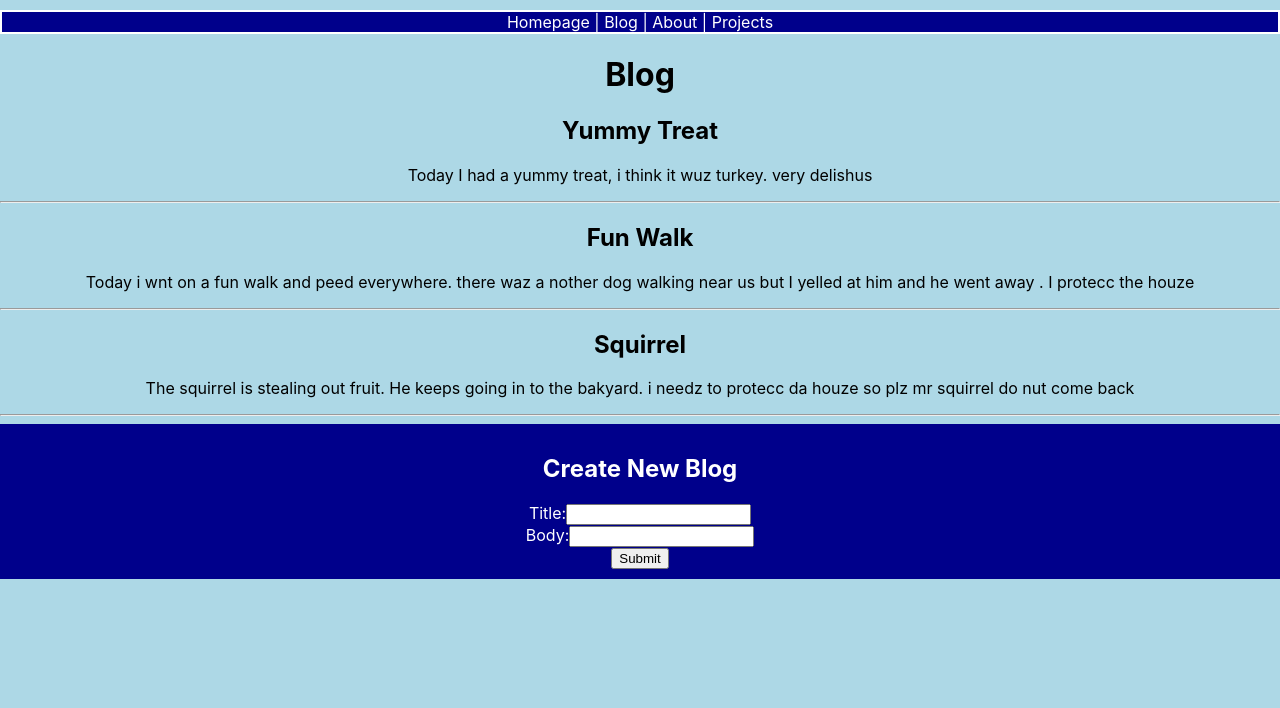
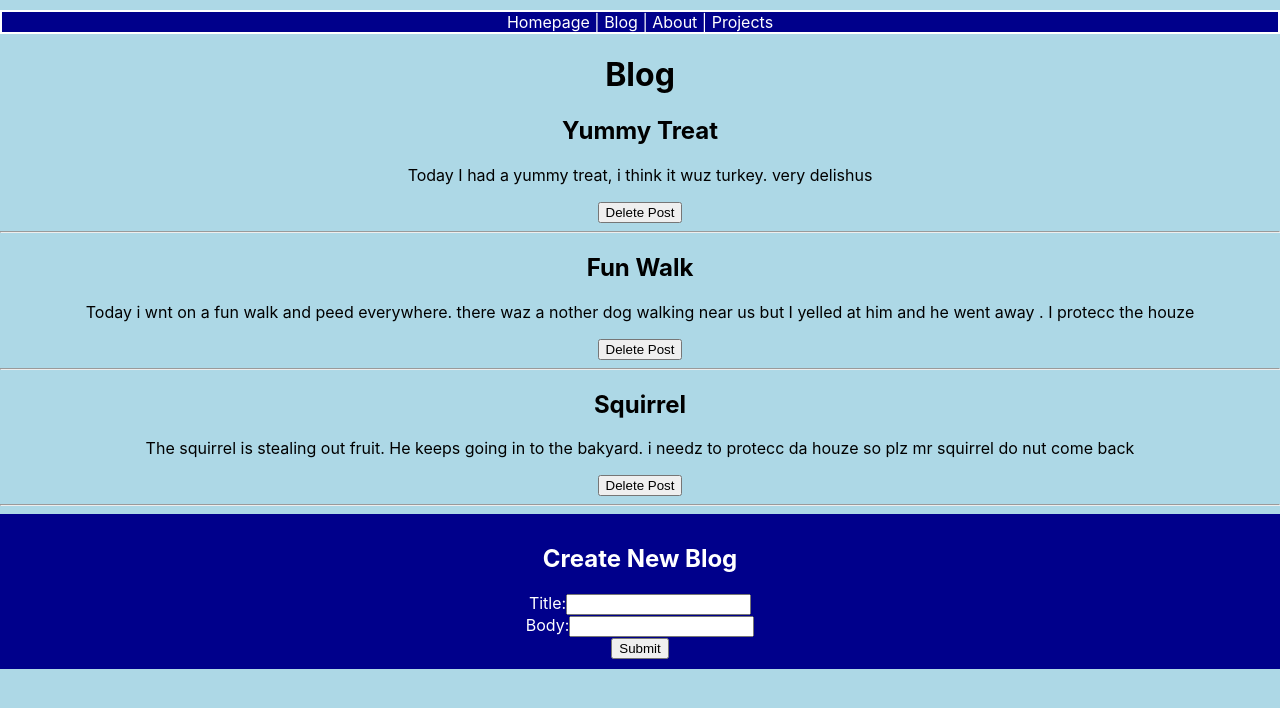
Before and after one commit to WDI-SEA/react-router-portfolio, a React (Create React App) app: page /blog in a window 1280 px wide. Shown: the top 708 px of the page. Built offline with nearby package versions, Linux system fonts and the light colour scheme.

Commit message:
delete posts added

```diff
--- a/src/App.js
+++ b/src/App.js
@@ -57,7 +57,14 @@ function App() {
         setBody('')
     }
 
-    const handleDeletePost = () => {
+    const handleDeletePost = (post) => {
+      const deletePostTitle = post.title
+      console.log(deletePostTitle)
+      const deletePostIndex= posts.findIndex(post => post.title===deletePostTitle)
+      console.log(deletePostIndex)
+      let newPosts = [...posts]
+      newPosts.splice(deletePostIndex,1)
+      setPosts(newPosts)
 
     }
 
--- a/src/components/Post.jsx
+++ b/src/components/Post.jsx
@@ -3,7 +3,11 @@ export default function Homepage(props) {
         <div className='post-container'>
             <h2>{props.post.title}</h2>
             <p>{props.post.body}</p>
+            <button onClick={() => props.handleDeletePost(props.post)}>
+                Delete Post
+            </button>
             <hr></hr>
+
         </div>
 
     )
--- a/src/components/pages/Blog.jsx
+++ b/src/components/pages/Blog.jsx
@@ -7,7 +7,7 @@ export default function Blog(props) {
 
     const posts = props.posts.map((post, i) => {
         return (
-            <Post key={`post-${i}`} post={post}/>
+            <Post key={`post-${i}`} post={post} handleDeletePost={props.handleDeletePost}/>
         )
     })
 
--- a/src/components/pages/Homepage.jsx
+++ b/src/components/pages/Homepage.jsx
@@ -3,6 +3,7 @@ export default function Homepage() {
         <div className='homepage-container'>
             <h1>Scout's Portfolio</h1>
             <img src='https://i.imgur.com/rf0CaiR.jpg?1' alt='Scout posing for the camera'></img>
+            <p>Lorem ipsum dolor sit amet, consectetur adipiscing elit, sed do eiusmod tempor incididunt ut labore et dolore magna aliqua. Lobortis feugiat vivamus at augue eget arcu. Tempus egestas sed sed risus pretium quam. Et tortor consequat id porta nibh. Dictum fusce ut placerat orci nulla pellentesque dignissim enim. Felis bibendum ut tristique et egestas quis ipsum suspendisse ultrices. Ipsum dolor sit amet consectetur adipiscing. Sit amet volutpat consequat mauris nunc congue nisi vitae suscipit. Quis varius quam quisque id diam vel quam elementum. Ullamcorper malesuada proin libero nunc consequat. Nunc vel risus commodo viverra maecenas accumsan lacus vel facilisis. Amet volutpat consequat mauris nunc congue nisi.</p>
         </div>
     )
 }
```
